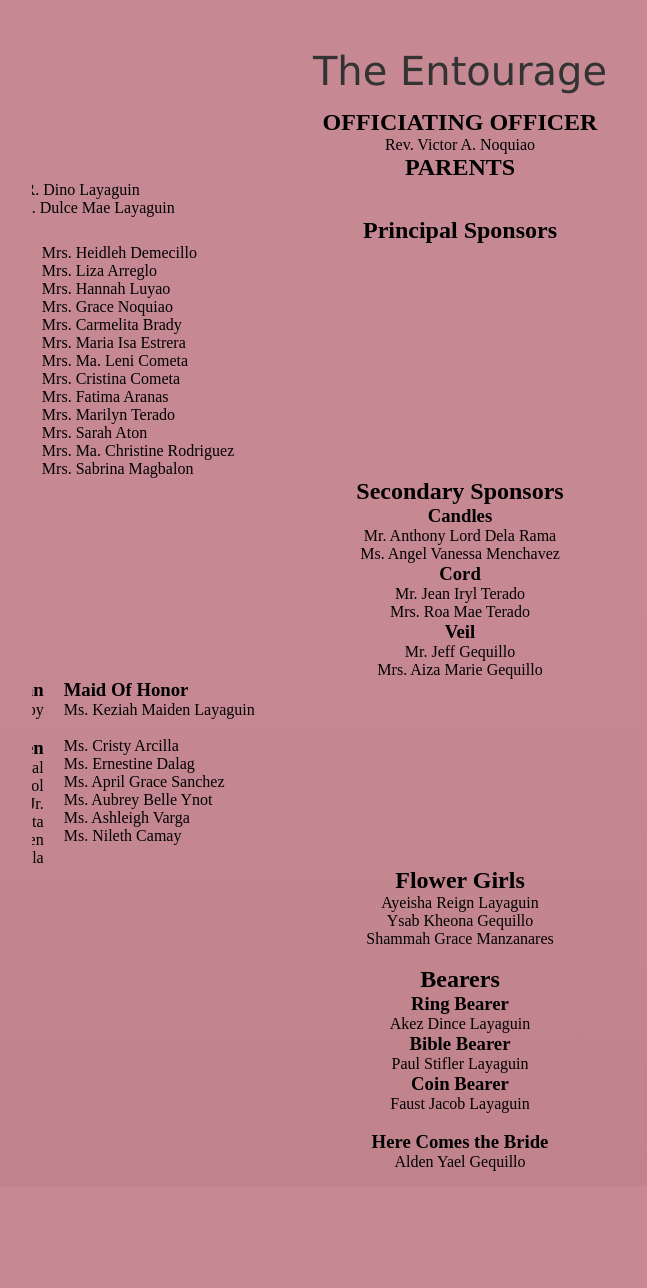
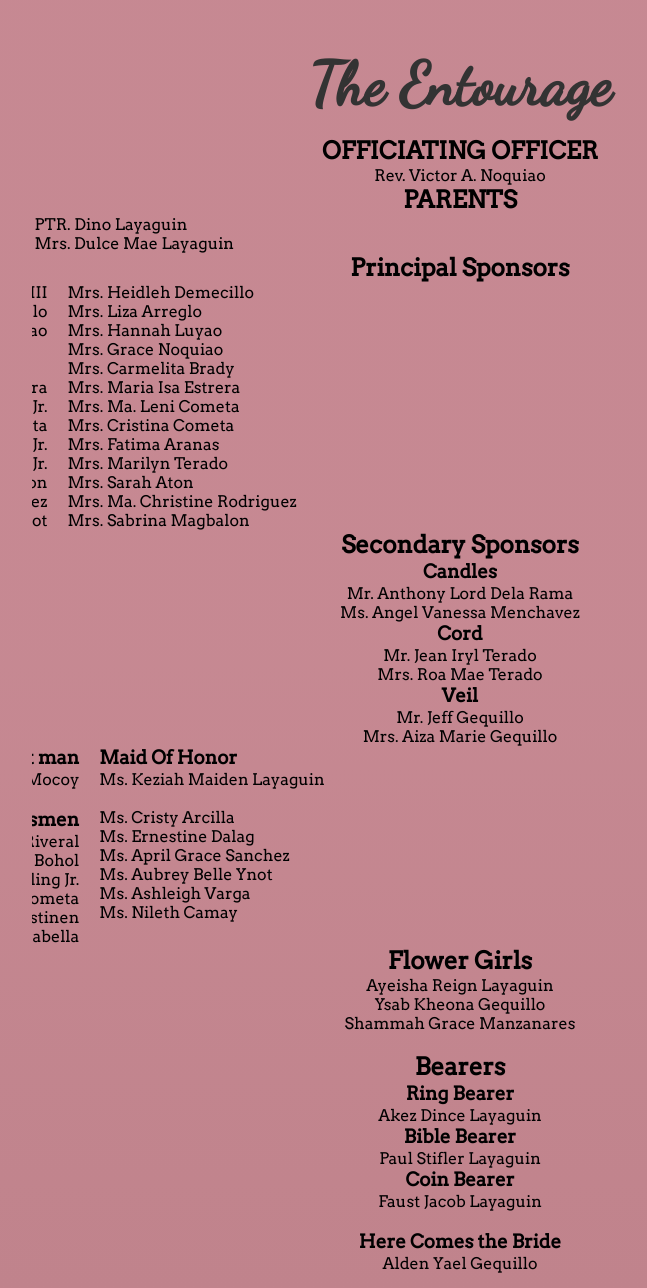
Before and after one commit to 2koiii/invitation, a PHP site: page /html/entourage.html in a window 1280 px wide. Shown: the whole page, without its empty margins (180-827 px from the left). Before the commit the page ends 1171 px from the top, so only its background shows below. Run offline with PHP 8.4, Linux system fonts and the light colour scheme.

Commit message:
Minor Changes
-imported fonts to other pages

```diff
--- a/css/non-home.css
+++ b/css/non-home.css
@@ -37,7 +37,7 @@ body {
 }
 
 .container{position: relative; width: 100vw; min-height: 100vh; padding: 15px 25px;}
-.container h1{font-size: 40px; font-family: Verdana, Geneva, Tahoma, sans-serif; font-weight: normal; padding: 15px; color: #333; text-align: center; text-transform: capitalize;}
+.container h1{font-size: 60px; font-family: 'Dancing Script', cursive; font-weight: bold; font-style: normal; padding: 15px; color: #333; text-align: center; text-transform: capitalize;}
 .container h2{text-align: center;}
 .container p{text-align: center;}
 .container .image-container{display: flex; flex-wrap: wrap; gap: 15px; justify-content: center; padding: 10px;}
--- a/html/entourage.html
+++ b/html/entourage.html
@@ -6,6 +6,8 @@
        <meta name="viewport" content="width=device-width, initial-scale=1.0">
        <title>The Entourage</title>
        <link rel="stylesheet" href="../css/non-home.css">
+       <link href="https://fonts.googleapis.com/css?family=Arvo" rel="stylesheet">
+       <link rel='stylesheet' href='https://fonts.googleapis.com/css?family=Dancing+Script&amp;display=swap'>
 </head>
 <body>
     <div class="container">
```
